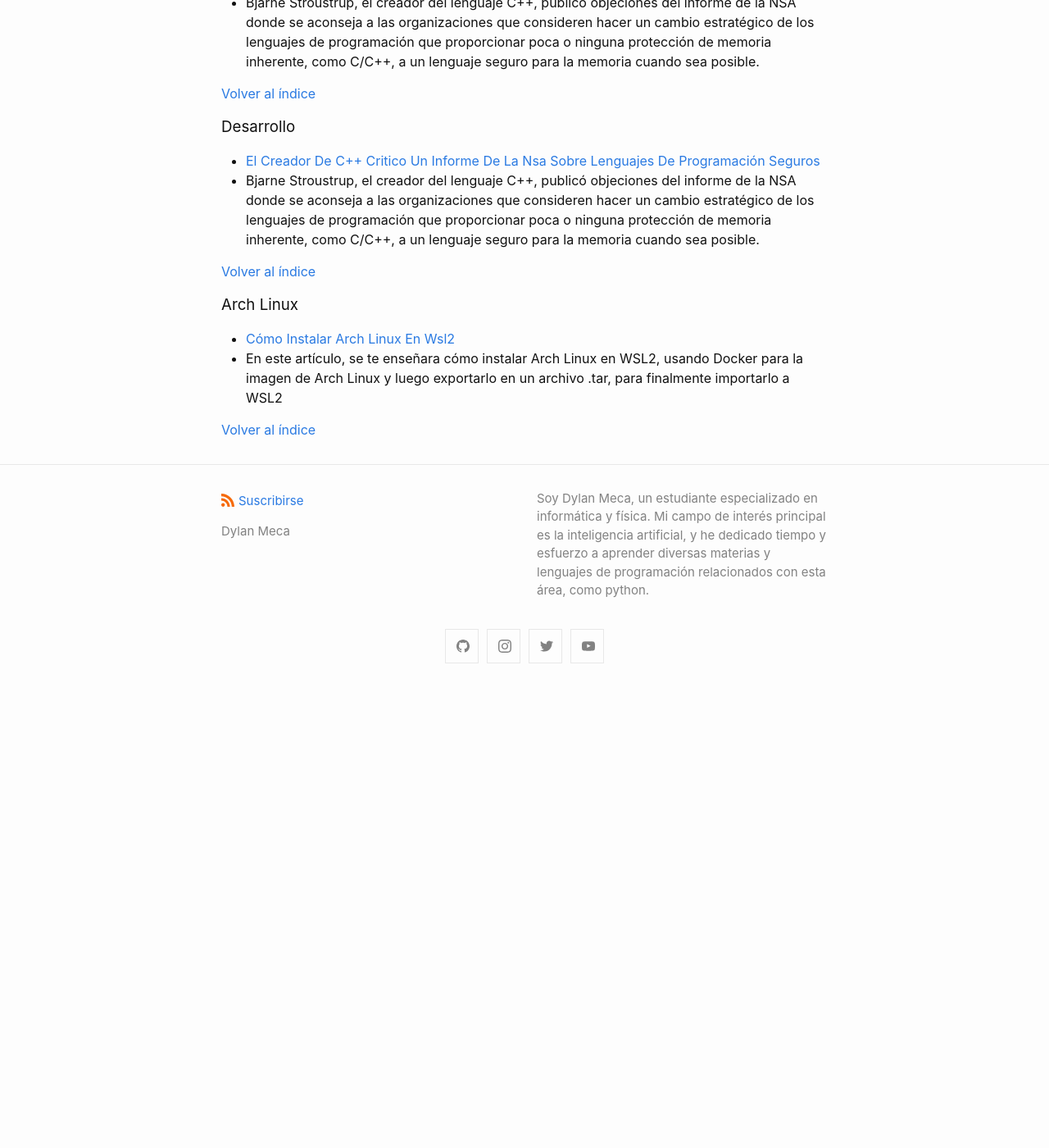
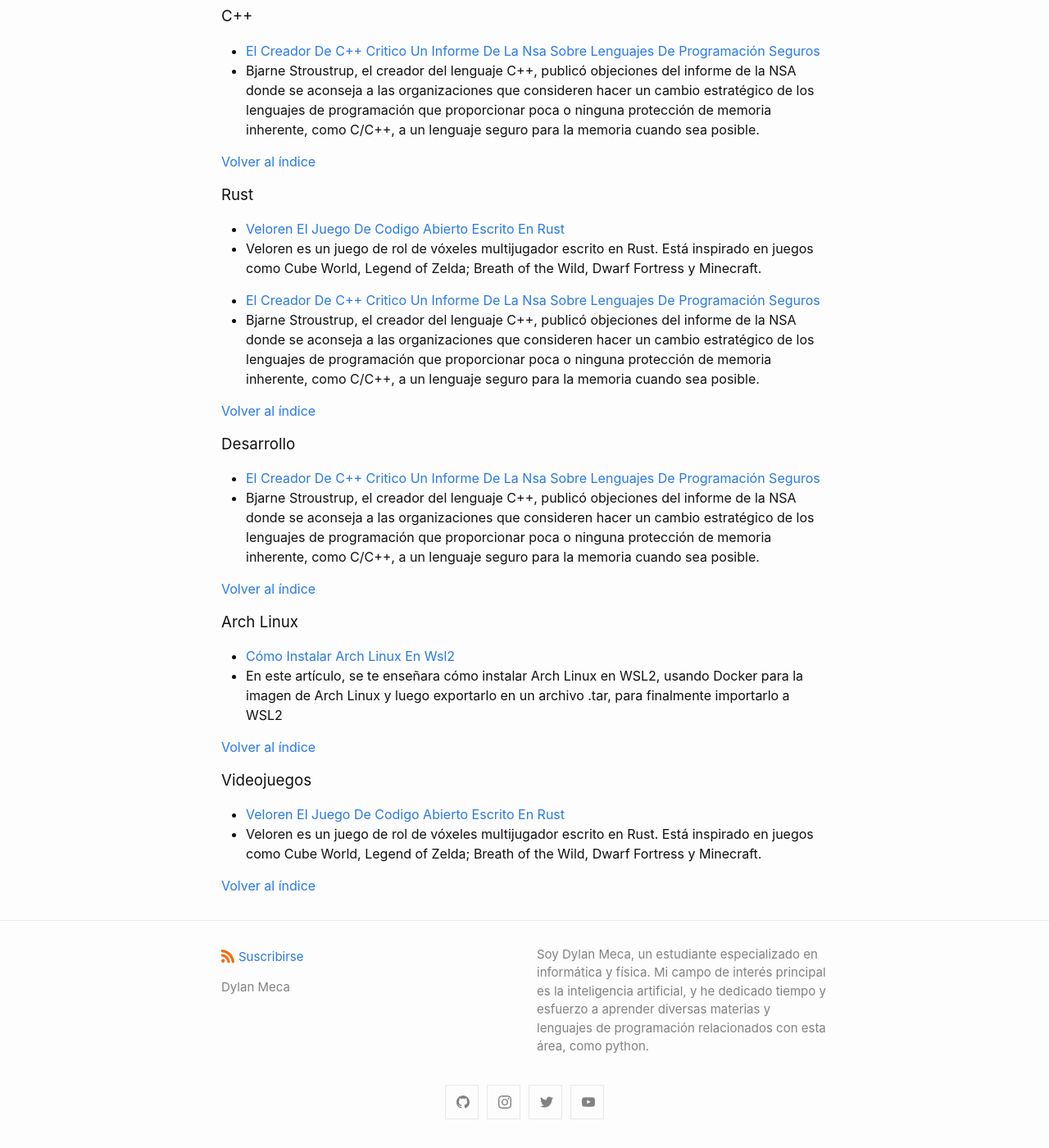
Before and after one commit to dylanmeca/dylanmeca.github.io, a Jekyll site: the page built from categories.html, in a window 1280 px wide and 1400 px high, scrolled down 19035 px. Shown: the whole window at 82% size. Built offline with Jekyll 4.4.1, drawn with Linux system fonts in a browser that asks for light colours; before the commit the page ends 19879 px from its top, so only the background shows below that; some of the changed text lies outside the part shown.

Commit message:
Update 2023-02-06-Veloren-el-juego-de-codigo-abierto-escrito-en-Rust.md

```diff
--- a/_posts/2023-02-06-Veloren-el-juego-de-codigo-abierto-escrito-en-Rust.md
+++ b/_posts/2023-02-06-Veloren-el-juego-de-codigo-abierto-escrito-en-Rust.md
@@ -3,7 +3,7 @@
 permalink: 2023/02/06/Veloren-el-juego-de-codigo-abierto-escrito-en-Rust.html
 description: Veloren es un juego de rol de vóxeles multijugador escrito en Rust. Está inspirado en juegos como Cube World, Legend of Zelda; Breath of the Wild, Dwarf Fortress y Minecraft.
 img: https://cdn.discordapp.com/attachments/541307708146581519/712295605170602075/logo.png
-categories:
+categories: [Rust, Informatica, Videojuegos, Programacion, Noticias]
 author:
    - Dylan Meca
 keywords:
```
